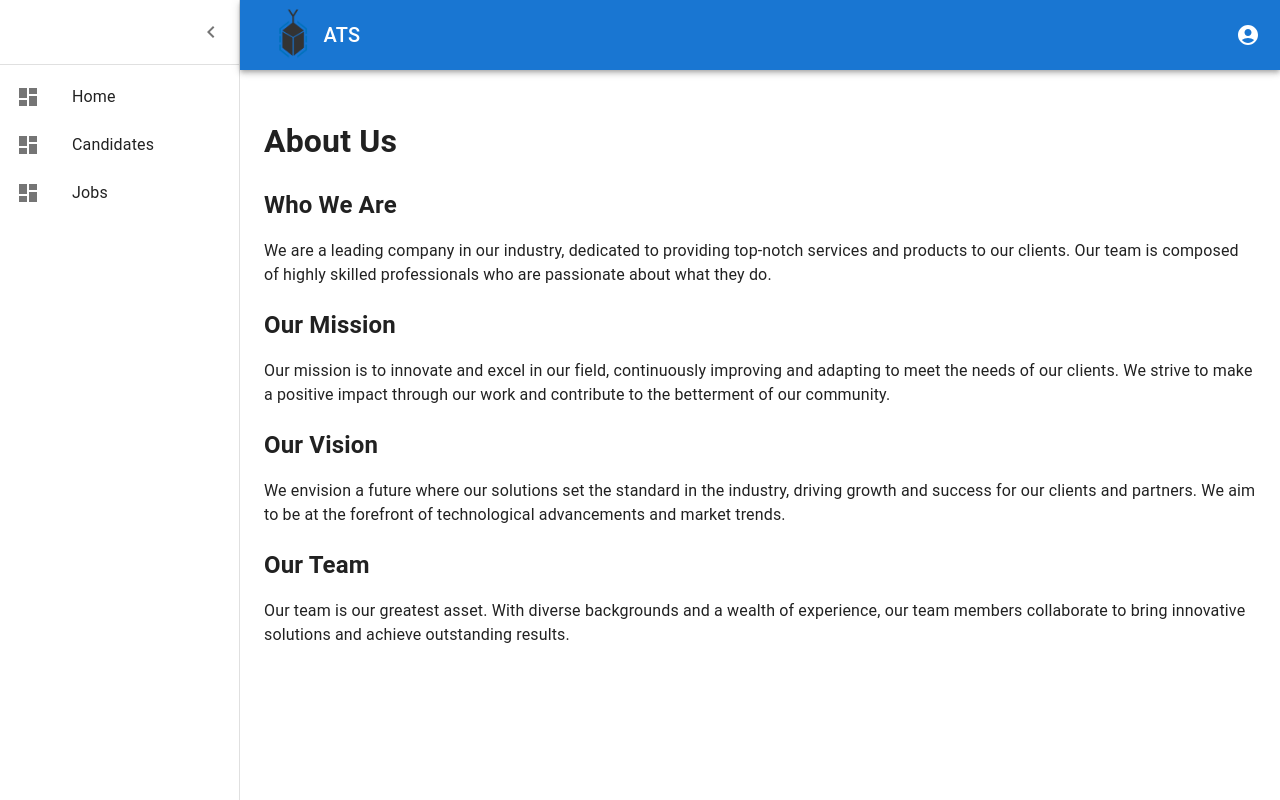
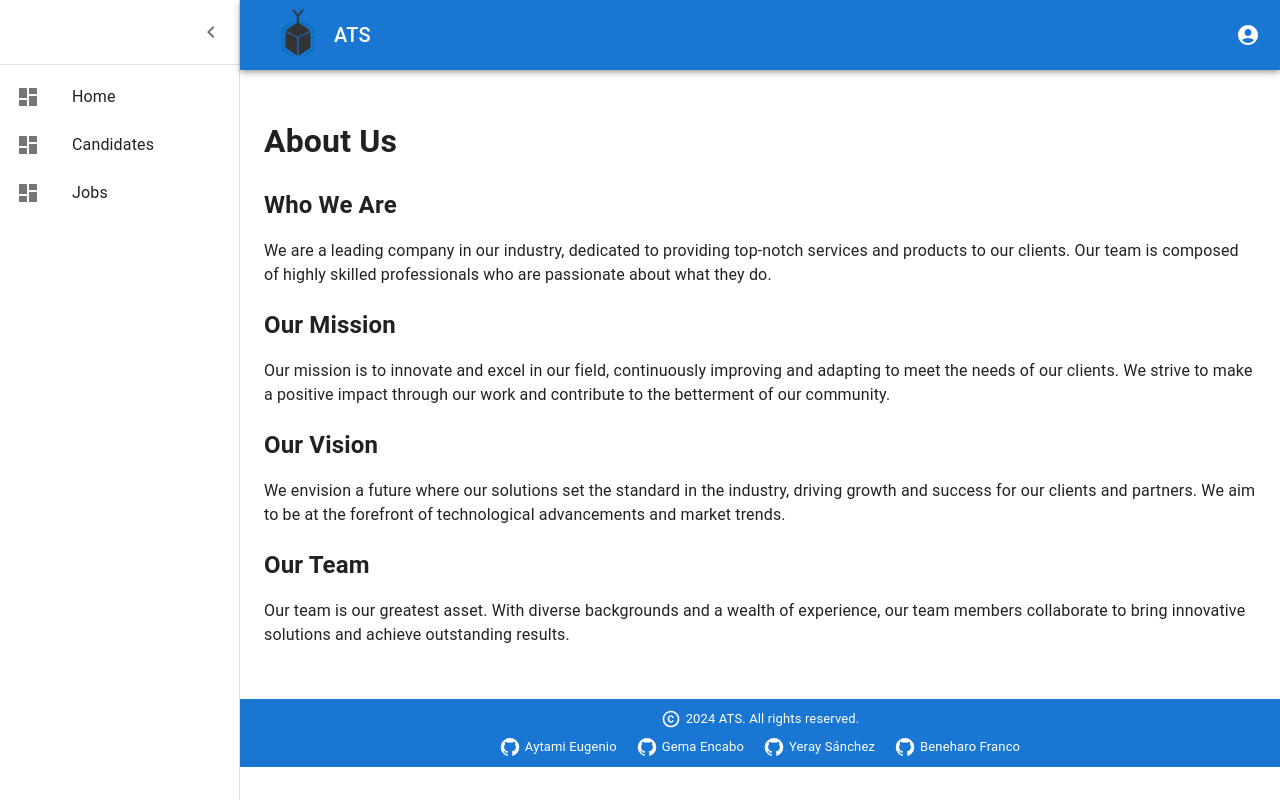
Before and after one commit to BeneharoFranco/atsFronted, a React (Vite) app: page /about in a window 1280 px wide. Built offline with nearby package versions, Linux system fonts and the light colour scheme.

Commit message:
cambios footer

```diff
--- a/src/components/Footer/Footer.jsx
+++ b/src/components/Footer/Footer.jsx
@@ -4,82 +4,85 @@ import List from "@mui/material/List";
 import ListItem from "@mui/material/ListItem";
 import ListItemButton from "@mui/material/ListItemButton";
 import ListItemIcon from "@mui/material/ListItemIcon";
-import Divider from "@mui/material/Divider";
 import GitHubIcon from "@mui/icons-material/GitHub";
 import { Grid, Link, Typography } from "@mui/material";
 import { Copyright } from "@mui/icons-material";
+import { styled, ThemeProvider, createTheme } from '@mui/material/styles';
+
+const defaultTheme = createTheme();
 
 export default function BasicList() {
   return (
-    <Box height={"270px"} sx={{ width: "100%", bgcolor: "background.paper" }} component={"footer"}>
-      <Divider />
-      <Grid container spacing={1}>
-        <Grid item xs={2}>
-          <img src="src/assets/images/Lupas.jpeg"></img>
-        </Grid>
-        <Grid item xs={8} container justifyContent="center" alignItems="center">
-          <Typography variant="body2" color="textSecondary" align="center">
-            <Copyright fontSize="small" /> {new Date().getFullYear()} ATS AyGeYeBe. All rights reserved.
+    <ThemeProvider theme={defaultTheme}>
+      <Box sx={{ width: "100%", bgcolor: defaultTheme.palette.primary.main, color: "white", padding: "10px" }} component={"footer"}>
+        <Grid container spacing={1} alignItems="center">
+          <Grid item xs={12} container justifyContent="center" alignItems="center">
+            <Typography variant="body2" align="center" fontSize="small" sx={{ width: "100%", display: "flex", alignItems: "center", justifyContent: "center" }}>
+              <Copyright fontSize="small" sx={{ marginRight: "5px" }} /> {new Date().getFullYear()} ATS. All rights reserved.
             </Typography>
           </Grid>
-        <Grid item xs={2} justifyContent="flex-end">
+          <Grid item xs={12} container justifyContent="center" alignItems="center">
             <nav aria-label="main mailbox folders">
-            <List>
-              <ListItem disablePadding>
-                <ListItemButton>
-                  <ListItemIcon>
-                    <GitHubIcon />
+              <List sx={{ display: "flex", justifyContent: "center", padding: 0 }}>
+                <ListItem disablePadding sx={{ width: "auto", margin: "0 10px" }}>
+                  <ListItemButton sx={{ padding: 0 }}>
+                    <ListItemIcon sx={{ minWidth: "auto", marginRight: "5px" }}>
+                      <GitHubIcon fontSize="small" sx={{ color: "white" }} />
                     </ListItemIcon>
                     <Link
                       href="https://github.com/AytamiEugRod"
                       underline="none"
                       color="inherit"
                       fontFamily={"Roboto"}
+                      fontSize="small"
                     >
                       {"Aytami Eugenio"}
                     </Link>
                   </ListItemButton>
                 </ListItem>
-              <ListItem disablePadding>
-                <ListItemButton>
-                  <ListItemIcon>
-                    <GitHubIcon />
+                <ListItem disablePadding sx={{ width: "auto", margin: "0 10px" }}>
+                  <ListItemButton sx={{ padding: 0 }}>
+                    <ListItemIcon sx={{ minWidth: "auto", marginRight: "5px" }}>
+                      <GitHubIcon fontSize="small" sx={{ color: "white" }} />
                     </ListItemIcon>
                     <Link
                       href="https://github.com/gemaencabo"
                       underline="none"
                       color="inherit"
                       fontFamily={"Roboto"}
+                      fontSize="small"
                     >
                       {"Gema Encabo"}
                     </Link>
                   </ListItemButton>
                 </ListItem>
-              <ListItem disablePadding>
-                <ListItemButton>
-                  <ListItemIcon>
-                    <GitHubIcon />
+                <ListItem disablePadding sx={{ width: "auto", margin: "0 10px" }}>
+                  <ListItemButton sx={{ padding: 0 }}>
+                    <ListItemIcon sx={{ minWidth: "auto", marginRight: "5px" }}>
+                      <GitHubIcon fontSize="small" sx={{ color: "white" }} />
                     </ListItemIcon>
                     <Link
                       href="https://github.com/yeraki"
                       underline="none"
                       color="inherit"
                       fontFamily={"Roboto"}
+                      fontSize="small"
                     >
                       {"Yeray Sánchez"}
                     </Link>
                   </ListItemButton>
                 </ListItem>
-              <ListItem disablePadding>
-                <ListItemButton>
-                  <ListItemIcon>
-                    <GitHubIcon />
+                <ListItem disablePadding sx={{ width: "auto", margin: "0 10px" }}>
+                  <ListItemButton sx={{ padding: 0 }}>
+                    <ListItemIcon sx={{ minWidth: "auto", marginRight: "5px" }}>
+                      <GitHubIcon fontSize="small" sx={{ color: "white" }} />
                     </ListItemIcon>
                     <Link
                       href="https://github.com/BeneharoFranco"
                       underline="none"
                       color="inherit"
                       fontFamily={"Roboto"}
+                      fontSize="small"
                     >
                       {"Beneharo Franco"}
                     </Link>
@@ -89,7 +92,7 @@ export default function BasicList() {
             </nav>
           </Grid>
         </Grid>
-      <Divider />
       </Box>
+    </ThemeProvider>
   );
 }
--- a/src/components/Header/Header.jsx
+++ b/src/components/Header/Header.jsx
@@ -38,7 +38,7 @@ const AppBar = styled(MuiAppBar, {
 
 const defaultTheme = createTheme();
 
-const Header = ({open, toggleDrawer}) => {
+const Header = ({ open, toggleDrawer }) => {
   const [anchorEl, setAnchorEl] = useState(null);
 
   const handleMenu = (event) => {
@@ -93,7 +93,7 @@ const Header = ({open, toggleDrawer}) => {
                 <img
                   src={logo}
                   alt="Company Logo"
-                  style={{ height: "70px" }}
+                  style={{ height: "70px", width: "auto", aspectRatio: "1 / 1" }} // added aspectRatio for better width-height adjustment
                 />
                 ATS
               </Link>
--- a/src/layouts/Root.jsx
+++ b/src/layouts/Root.jsx
@@ -61,7 +61,7 @@ const Root = ({ children }) => {
             <Container sx={{ mt: 12, mb: 4 }}>
               <Grid container>{children ?? <Outlet />}</Grid>
             </Container>
-            {/* <Footer key={"footer"} /> */}
+            <Footer key={"footer"} />
           </Box>
         </Box>
       </ThemeProvider>
```
Lines whose indentation alone changed are shown as unchanged.
